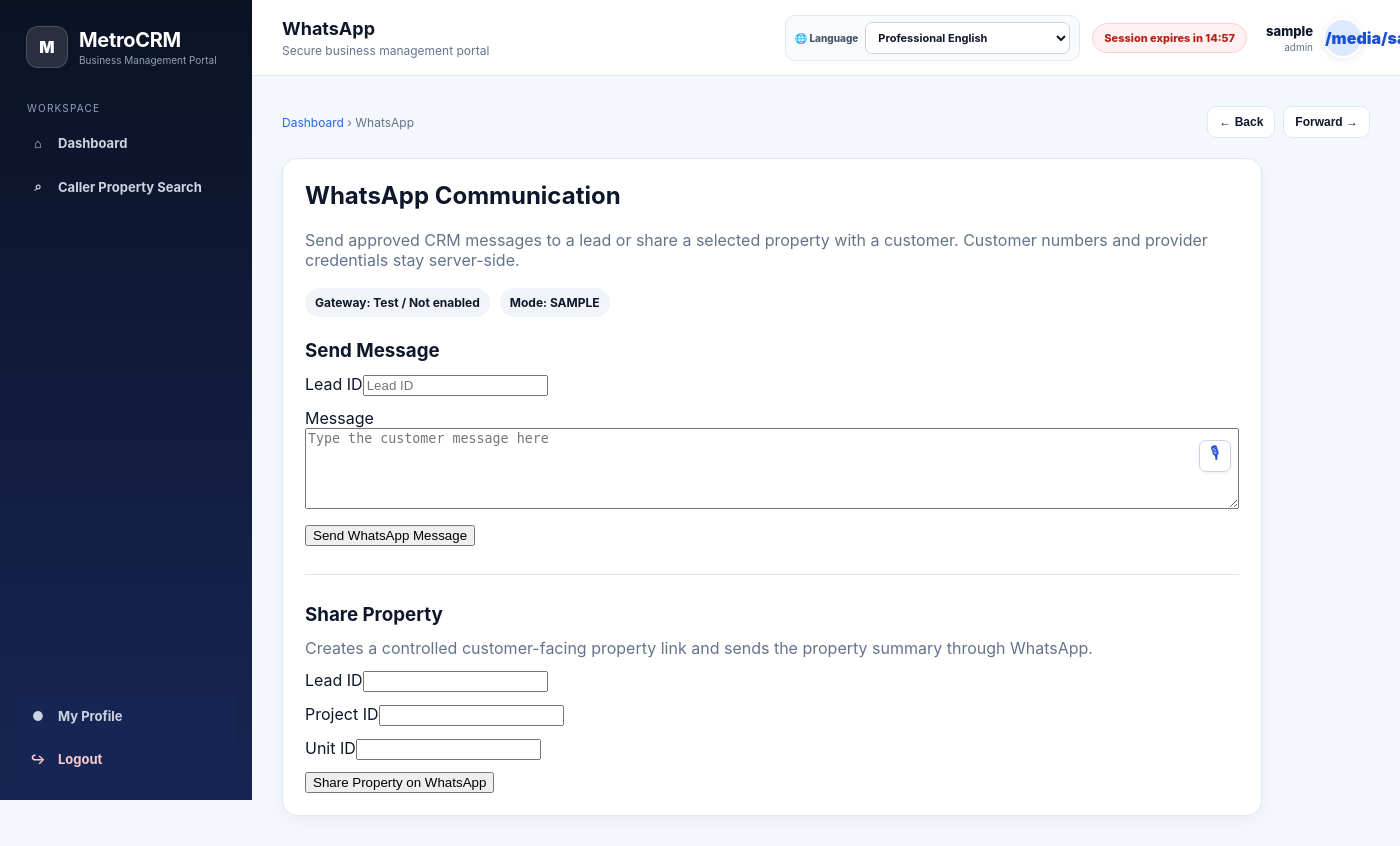
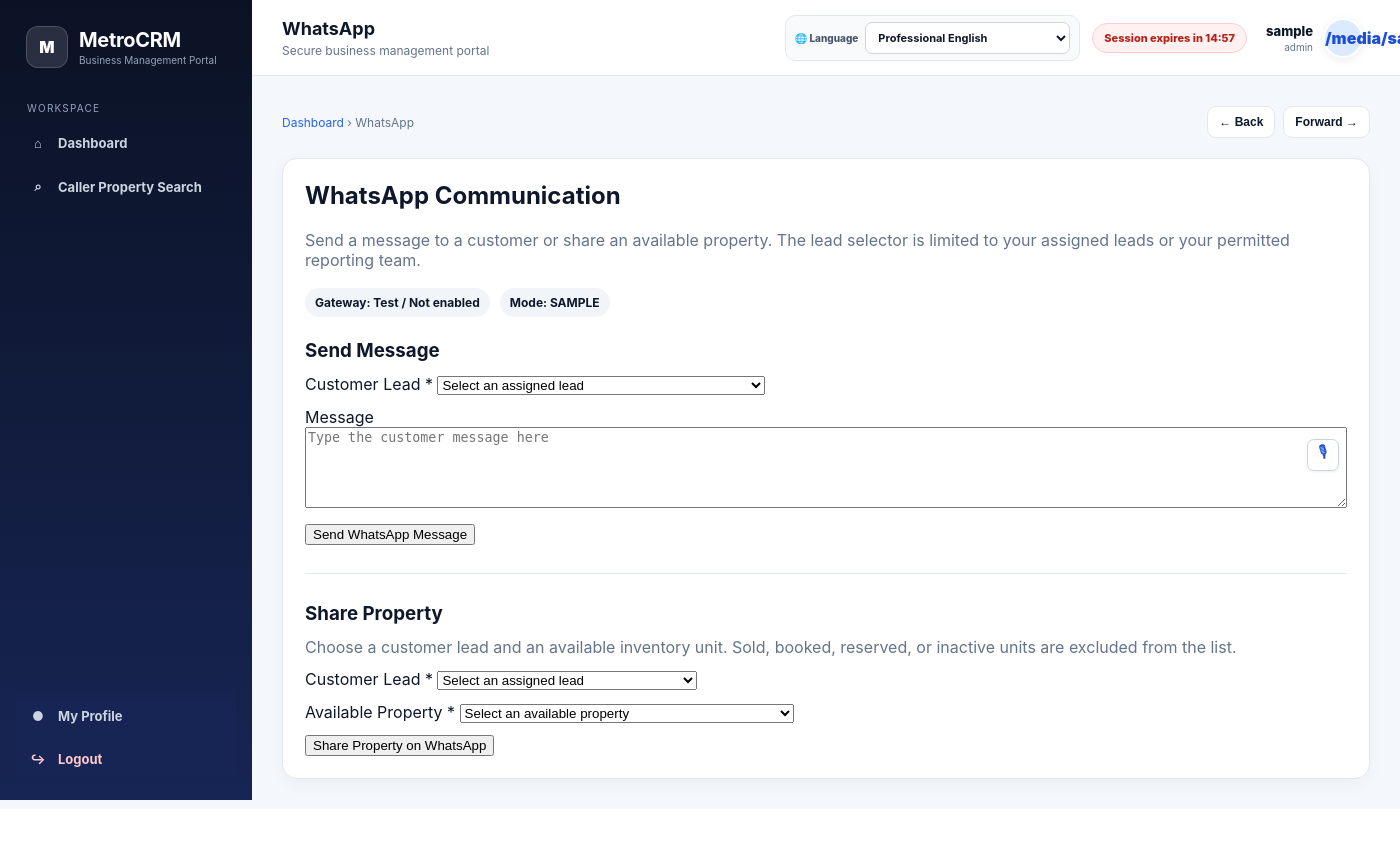
Before and after one commit to useforlogin92-netizen/metrocrm, a FastAPI app: template app/templates/whatsapp.html in a window 1400 px wide; the page is wider, and only the part inside the window is pictured. After the commit the page ends 800 px from the top of that part, so only its background shows below. Run offline with FastAPI, Linux system fonts and the light colour scheme; the template is opened without the code that fills it: most values are stand-ins (such as "Sample title", 1, 10 or a date in 2020).

Commit message:
Use scoped lead and available-property selectors in WhatsApp workspace

```diff
--- a/app/templates/whatsapp.html
+++ b/app/templates/whatsapp.html
@@ -3,9 +3,9 @@
 {% block header_title %}WhatsApp{% endblock %}
 {% block breadcrumb %}WhatsApp{% endblock %}
 {% block content %}
-<div class="card" style="max-width:980px">
+<div class="card" style="max-width:1100px">
   <h2 style="margin-top:0">WhatsApp Communication</h2>
-  <p style="color:#64748b">Send approved CRM messages to a lead or share a selected property with a customer. Customer numbers and provider credentials stay server-side.</p>
+  <p style="color:#64748b">Send a message to a customer or share an available property. The lead selector is limited to your assigned leads or your permitted reporting team.</p>
   <div style="display:flex;gap:10px;flex-wrap:wrap;margin:18px 0">
     <span style="padding:7px 10px;border-radius:999px;background:#f1f5f9;font-size:12px;font-weight:700">Gateway: {{ 'Enabled' if whatsapp_enabled else 'Test / Not enabled' }}</span>
     <span style="padding:7px 10px;border-radius:999px;background:#f1f5f9;font-size:12px;font-weight:700">Mode: {{ whatsapp_mode|upper }}</span>
@@ -14,20 +14,58 @@
   <form method="post" action="/whatsapp/send" style="display:grid;gap:12px;margin-top:22px">
     <input type="hidden" name="csrf_token" value="{{ csrf_token }}">
     <h3 style="margin:0">Send Message</h3>
-    <label>Lead ID<input name="lead_id" type="number" min="1" required placeholder="Lead ID"></label>
-    <label>Message<textarea name="message" rows="5" required placeholder="Type the customer message here"></textarea></label>
+    <label>Customer Lead *
+      <select name="lead_id" required>
+        <option value="">Select an assigned lead</option>
+        {% for lead in leads %}
+        {% set customer = customers.get(lead.customer_id) %}
+        <option value="{{ lead.id }}">#{{ lead.id }} · {{ customer.name if customer else 'Unlinked customer' }} · {{ lead.source or 'Unknown source' }} · {{ lead.status or 'NEW' }}</option>
+        {% endfor %}
+      </select>
+    </label>
+    <label>Message<textarea name="message" rows="5" required maxlength="4096" placeholder="Type the customer message here"></textarea></label>
     <button type="submit" style="width:max-content">Send WhatsApp Message</button>
+    {% if not leads %}<p style="color:#64748b">No leads are available in your permitted scope.</p>{% endif %}
   </form>
 
   <hr style="margin:28px 0;border:0;border-top:1px solid #e2e8f0">
-  <form method="post" action="/whatsapp/property-share" style="display:grid;gap:12px">
+  <form method="post" action="/whatsapp/property-share" id="whatsapp-property-form" style="display:grid;gap:12px">
     <input type="hidden" name="csrf_token" value="{{ csrf_token }}">
     <h3 style="margin:0">Share Property</h3>
-    <p style="color:#64748b;margin:0">Creates a controlled customer-facing property link and sends the property summary through WhatsApp.</p>
-    <label>Lead ID<input name="lead_id" type="number" min="1" required></label>
-    <label>Project ID<input name="project_id" type="number" min="1" required></label>
-    <label>Unit ID<input name="unit_id" type="number" min="1" required></label>
+    <p style="color:#64748b;margin:0">Choose a customer lead and an available inventory unit. Sold, booked, reserved, or inactive units are excluded from the list.</p>
+    <label>Customer Lead *
+      <select name="lead_id" required>
+        <option value="">Select an assigned lead</option>
+        {% for lead in leads %}
+        {% set customer = customers.get(lead.customer_id) %}
+        <option value="{{ lead.id }}">#{{ lead.id }} · {{ customer.name if customer else 'Unlinked customer' }} · {{ lead.source or 'Unknown source' }}</option>
+        {% endfor %}
+      </select>
+    </label>
+    <input type="hidden" name="project_id" id="whatsapp-project-id">
+    <label>Available Property *
+      <select name="unit_id" id="whatsapp-unit-id" required>
+        <option value="">Select an available property</option>
+        {% for item in available_properties %}
+        <option value="{{ item.id }}" data-project-id="{{ item.project_id }}">{{ item.project_name }} · {{ item.unit_number }} · {{ item.bhk or item.property_type or 'Configuration not specified' }} · {{ item.locality or item.city or 'Location not specified' }} · {% if item.price is not none %}₹{{ "{:,.0f}".format(item.price) }}{% else %}Price not listed{% endif %}</option>
+        {% endfor %}
+      </select>
+    </label>
     <button type="submit" style="width:max-content">Share Property on WhatsApp</button>
+    {% if not available_properties %}<p style="color:#64748b">No available inventory is currently listed for sharing.</p>{% endif %}
   </form>
 </div>
+<script>
+(function () {
+  const unit = document.getElementById("whatsapp-unit-id");
+  const project = document.getElementById("whatsapp-project-id");
+  if (!unit || !project) return;
+  function syncProject() {
+    const selected = unit.options[unit.selectedIndex];
+    project.value = selected ? (selected.dataset.projectId || "") : "";
+  }
+  unit.addEventListener("change", syncProject);
+  syncProject();
+})();
+</script>
 {% endblock %}
```
